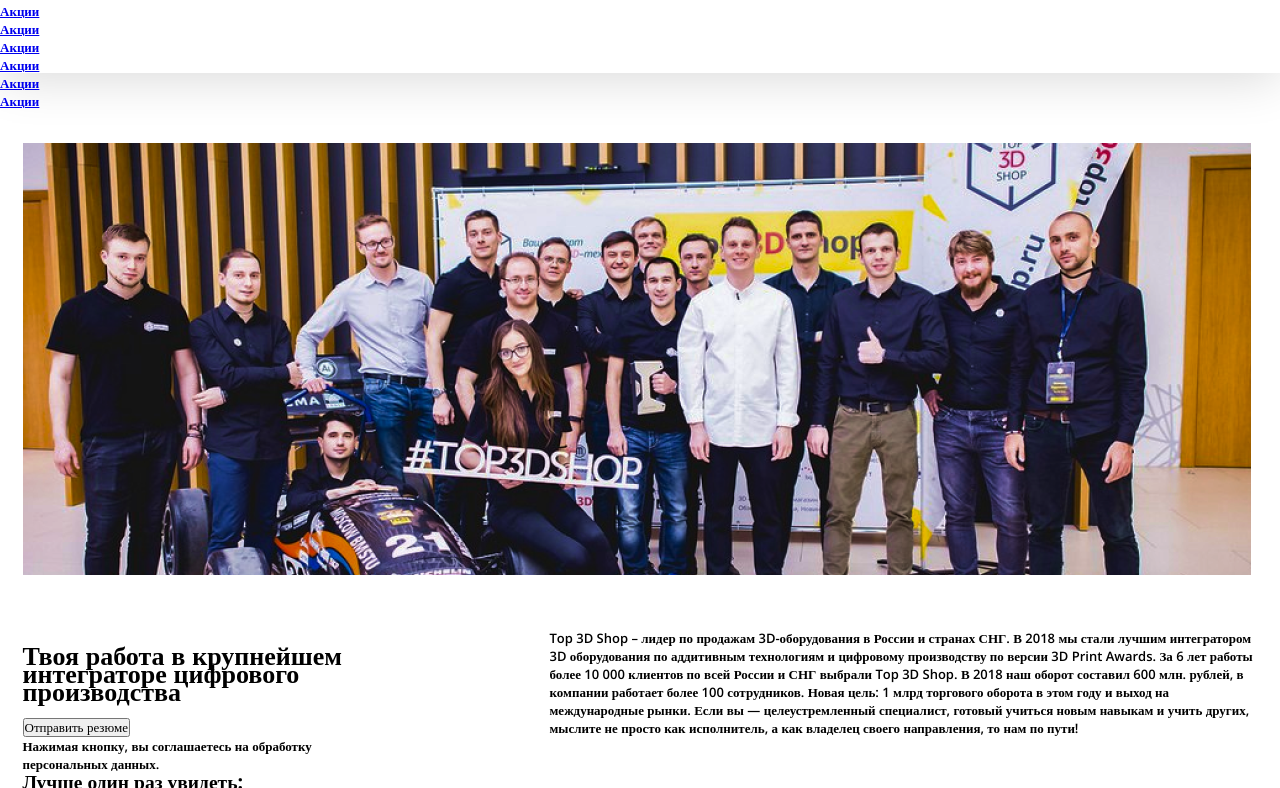
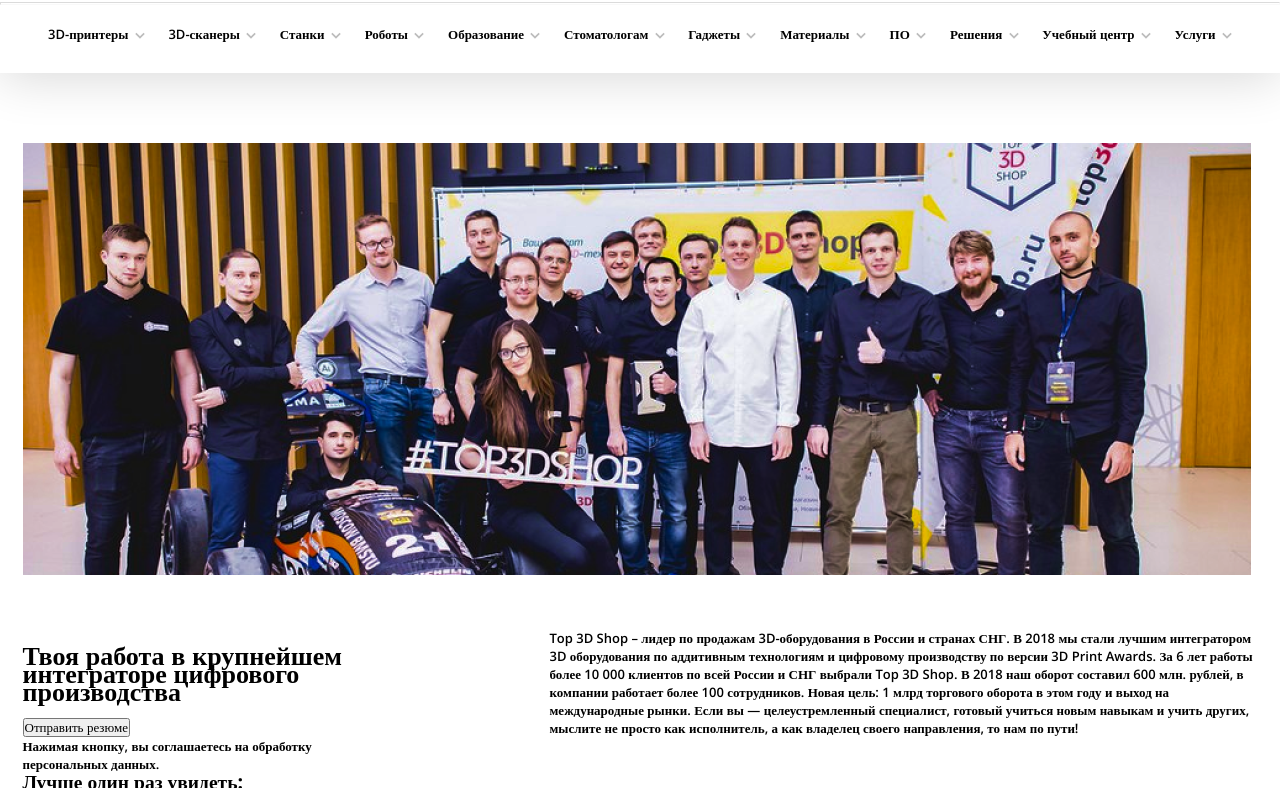
Before and after one commit to Kapibarra/Top3D-Group, a website built with webpack: page src/index.html in a window 1280 px wide. Shown: the part 175-963 px from the top of the page. Built offline with nearby package versions, Linux system fonts and the light colour scheme.

Commit message:
added dropdown menu, finished header styles

```diff
--- a/src/index.html
+++ b/src/index.html
@@ -73,19 +73,104 @@
                         <li><a href="#">Контакты</a></li>
                     </ul>
                 </nav>
+                <hr style="opacity: 0.35; color: #BDBDBD; height: 1px">
                 <nav class="header__product-nav">
                     <ul class="header__product-nav-ul">
-                        <li><a href="#">Акции</a>
-                            <ul class="header__nav-dropdown">
-                                <li><a href="#">Акции</a></li>
-                                <li><a href="#">Акции</a></li>
-                                <li><a href="#">Акции</a></li>
+                        <li>
+                            <a href="#">3D-принтеры </a>
+                            <img class="header__dropdown-img" src="../src/img/Arrowdown.svg">
+                            <ul class="drop menu1">
+                                <li><a href="#">1</a></li>
+                                <li><a href="#">2</a></li>
                             </ul>
                         </li>
-                        <li><a href="#">Акции</a>
-
+                        <li>
+                            <a href="#">3D-сканеры</a>
+                            <img class="header__dropdown-img" src="../src/img/Arrowdown.svg">
+                            <ul class="drop menu1">
+                                <li><a href="#">1</a></li>
+                                <li><a href="#">2</a></li>
+                            </ul>
                         </li>
-                        <li><a href="#">Акции</a>
+                        <li>
+                            <a href="#">Станки</a>
+                            <img class="header__dropdown-img" src="../src/img/Arrowdown.svg">
+                            <ul class="drop menu1">
+                                <li><a href="#">1</a></li>
+                                <li><a href="#">2</a></li>
+                            </ul>
+                        </li>
+                        <li>
+                            <a href="#">Роботы</a>
+                            <img class="header__dropdown-img" src="../src/img/Arrowdown.svg">
+                            <ul class="drop menu1">
+                                <li><a href="#">1</a></li>
+                                <li><a href="#">2</a></li>
+                            </ul>
+                        </li>
+                        <li>
+                            <a href="#">Образование</a>
+                            <img class="header__dropdown-img" src="../src/img/Arrowdown.svg">
+                            <ul class="drop menu1">
+                                <li><a href="#">1</a></li>
+                                <li><a href="#">2</a></li>
+                            </ul>
+                        </li>
+                        <li>
+                            <a href="#">Стоматологам</a>
+                            <img class="header__dropdown-img" src="../src/img/Arrowdown.svg">
+                            <ul class="drop menu1">
+                                <li><a href="#">1</a></li>
+                                <li><a href="#">2</a></li>
+                            </ul>
+                        </li>
+                        <li>
+                            <a href="#">Гаджеты</a>
+                            <img class="header__dropdown-img" src="../src/img/Arrowdown.svg">
+                            <ul class="drop menu1">
+                                <li><a href="#">1</a></li>
+                                <li><a href="#">2</a></li>
+                            </ul>
+                        </li>
+                        <li>
+                            <a href="#">Материалы</a>
+                            <img class="header__dropdown-img" src="../src/img/Arrowdown.svg">
+                            <ul class="drop menu1">
+                                <li><a href="#">1</a></li>
+                                <li><a href="#">2</a></li>
+                            </ul>
+                        </li>
+                        <li>
+                            <a href="#">ПО</a>
+                            <img class="header__dropdown-img" src="../src/img/Arrowdown.svg">
+                            <ul class="drop menu1">
+                                <li><a href="#">1</a></li>
+                                <li><a href="#">2</a></li>
+                            </ul>
+                        </li>
+                        <li>
+                            <a href="#">Решения</a>
+                            <img class="header__dropdown-img" src="../src/img/Arrowdown.svg">
+                            <ul class="drop menu1">
+                                <li><a href="#">1</a></li>
+                                <li><a href="#">2</a></li>
+                            </ul>
+                        </li>
+                        <li>
+                            <a href="#">Учебный центр</a>
+                            <img class="header__dropdown-img" src="../src/img/Arrowdown.svg">
+                            <ul class="drop menu1">
+                                <li><a href="#">1</a></li>
+                                <li><a href="#">2</a></li>
+                            </ul>
+                        </li>
+                        <li>
+                            <a href="#">Услуги</a>
+                            <img class="header__dropdown-img" src="../src/img/Arrowdown.svg">
+                            <ul class="drop menu1">
+                                <li><a href="#">1</a></li>
+                                <li><a href="#">2</a></li>
+                            </ul>
                         </li>
                     </ul>
                 </nav>
--- /dev/null
+++ b/src/scss/dropdown.scss
@@ -0,0 +1,46 @@
+.header__dropdown-img {
+    padding-left: 3px;
+    cursor: pointer;
+}
+
+.drop li {
+    list-style: none;
+    opacity: 0;
+    transform-origin: top center;
+}
+
+.drop li a {
+    padding: 15px 0;
+    text-decoration: none;
+}
+
+.header__product-nav-ul li:hover .menu1 li:first-of-type {
+    animation: menu1 0.1s ease-in-out forwards;
+    animation-delay: 0.1s;
+}
+
+.header__product-nav-ul li:hover .menu1 li:nth-of-type(2) {
+    animation: menu1 0.2s ease-in-out forwards;
+    animation-delay: 0.2s;
+}
+
+.header__product-nav-ul li:hover .menu1 li:nth-of-type(3) {
+    animation: menu1 0.2s ease-in-out forwards;
+    animation-delay: 0.3s;
+}
+
+.header__product-nav-ul li:hover .menu1 li:last-of-type {
+    animation: menu1 0.3s ease-in-out forwards;
+    animation-delay: 0.4s;
+}
+
+@keyframes menu1 {
+    from {
+        opacity: 0;
+        transform: translateX(30px) rotateY(90deg);
+    }
+    to {
+        opacity: 1;
+        transform: translateX(0) rotateY(0);
+    }
+}
--- a/src/scss/header.scss
+++ b/src/scss/header.scss
@@ -232,3 +232,21 @@
 .header__nav-ul a .header__product-nav-ul li {
     display: inline-block;
 }
+
+.header__product-nav {
+    margin-top: 20px;
+}
+
+.header__product-nav-ul li a {
+    text-decoration: none;
+    color: $text-color;
+}
+
+.header__product-nav-ul {
+    list-style: none;
+    width: 100%;
+    max-width: 1184px;
+    margin: 0 auto;
+    display: flex;
+    justify-content: space-between;
+}
--- a/src/scss/index.scss
+++ b/src/scss/index.scss
@@ -3,6 +3,7 @@
 @import "header";
 @import "main";
 @import "footer";
+@import "dropdown";
 * {
     margin: 0;
     padding: 0;
```
Also changed, not shown: src/img/Arrowdown.svg (added).
